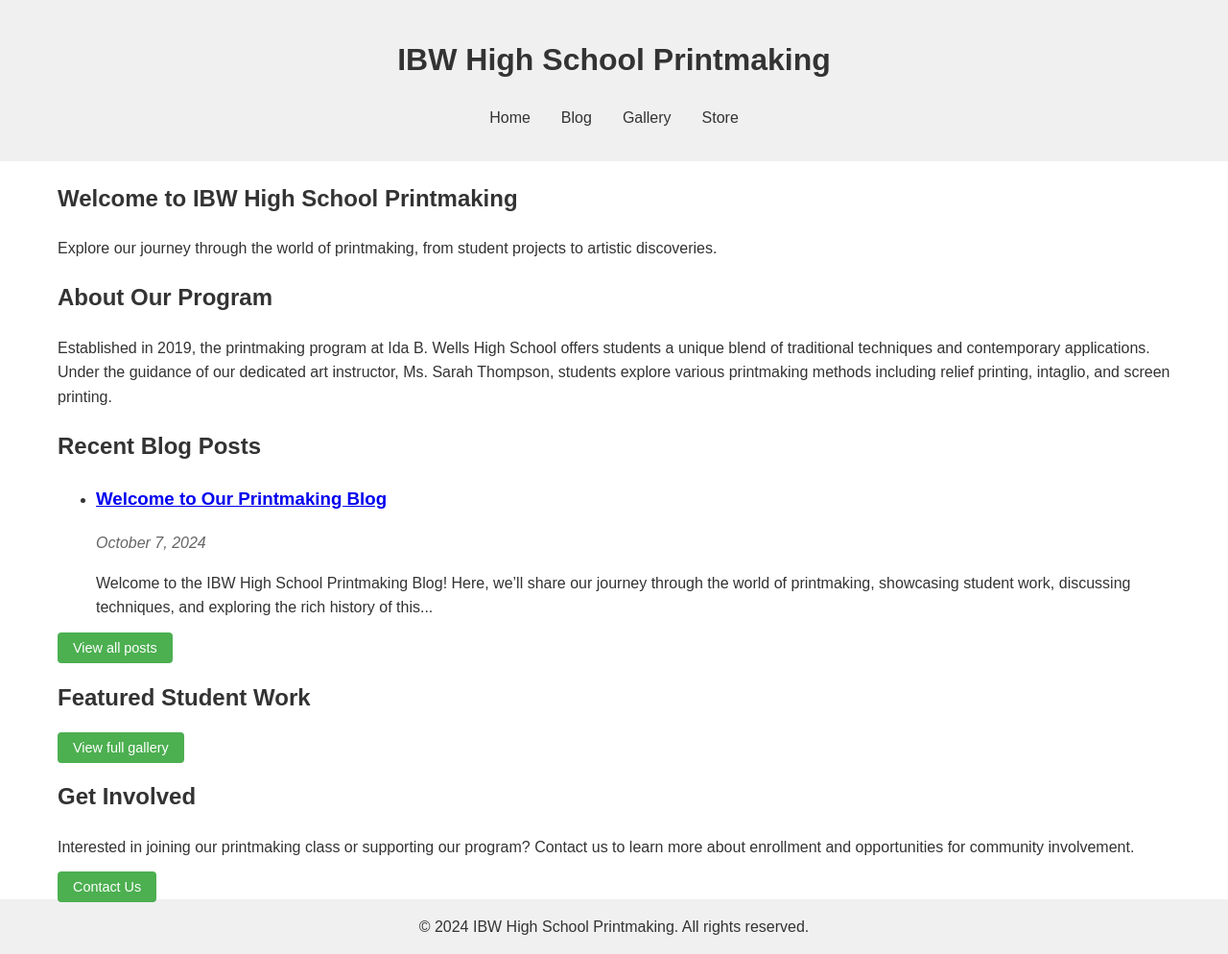
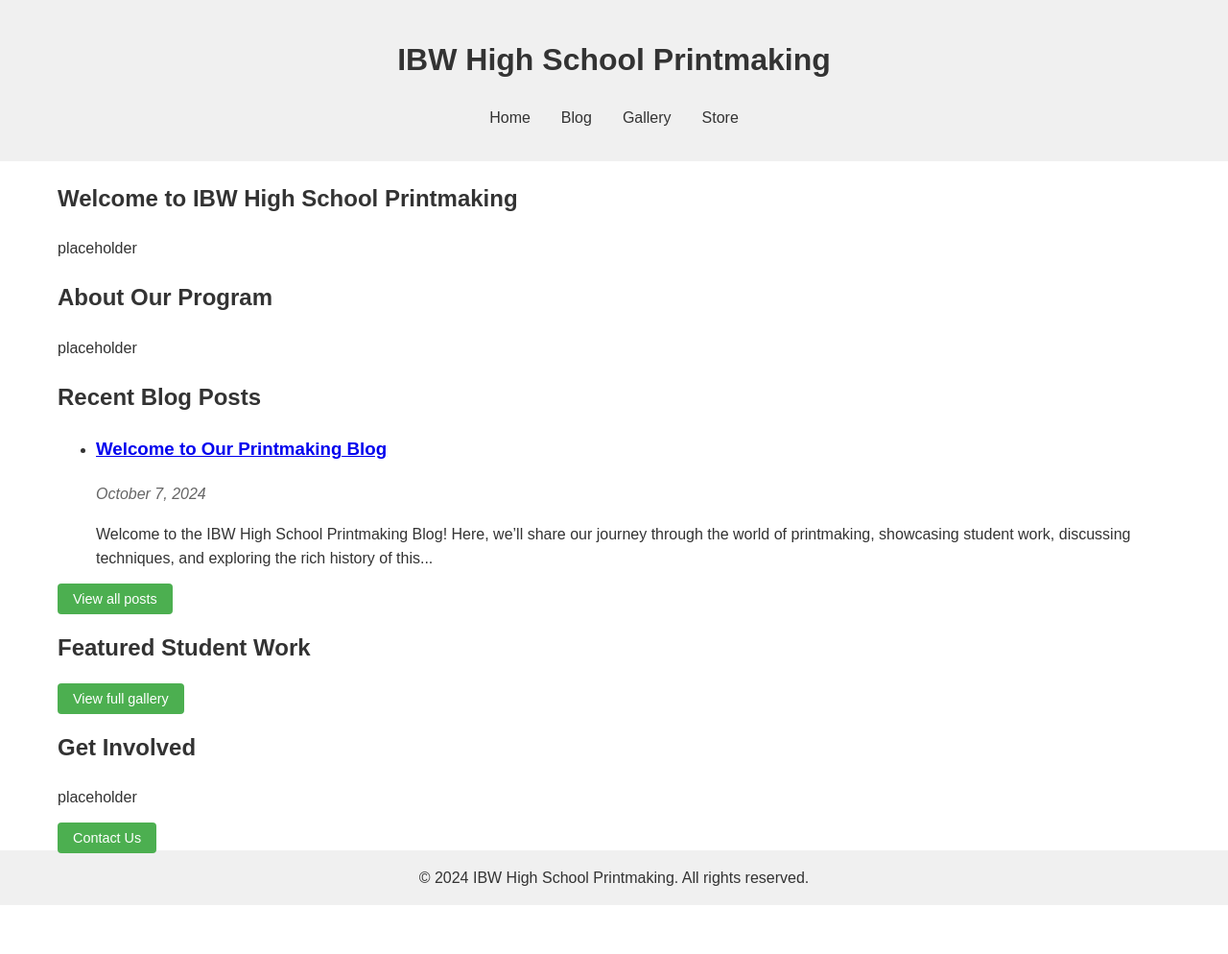
Before and after one commit to IBWPrintmaking/IBWPrintmaking.github.io, a Jekyll site: the page built from index.html, in a window 1280 px wide. Shown: the whole page at 96% size. Built offline with Jekyll 4.4.1, drawn with Linux system fonts in a browser that asks for light colours; after the commit the page ends 943 px from its top, so only the background shows below that.

Commit message:
placeholder test

```diff
--- a/index.html
+++ b/index.html
@@ -6,12 +6,12 @@ title: Home
 <main class="home-content">
   <section class="hero">
     <h1>Welcome to IBW High School Printmaking</h1>
-    <p>Explore our journey through the world of printmaking, from student projects to artistic discoveries.</p>
+    <p>placeholder</p>
   </section>
 
   <section class="about">
     <h2>About Our Program</h2>
-    <p>Established in 2019, the printmaking program at Ida B. Wells High School offers students a unique blend of traditional techniques and contemporary applications. Under the guidance of our dedicated art instructor, Ms. Sarah Thompson, students explore various printmaking methods including relief printing, intaglio, and screen printing.</p>
+    <p>placeholder</p>
   </section>
 
   <section class="recent-posts">
@@ -44,7 +44,7 @@ title: Home
 
   <section class="cta">
     <h2>Get Involved</h2>
-    <p>Interested in joining our printmaking class or supporting our program? Contact us to learn more about enrollment and opportunities for community involvement.</p>
+    <p>placeholder</p>
     <a href="mailto:casullivan@pps.net" class="button">Contact Us</a>
   </section>
 </main>
```
Also changed, not shown: 1 other file.
